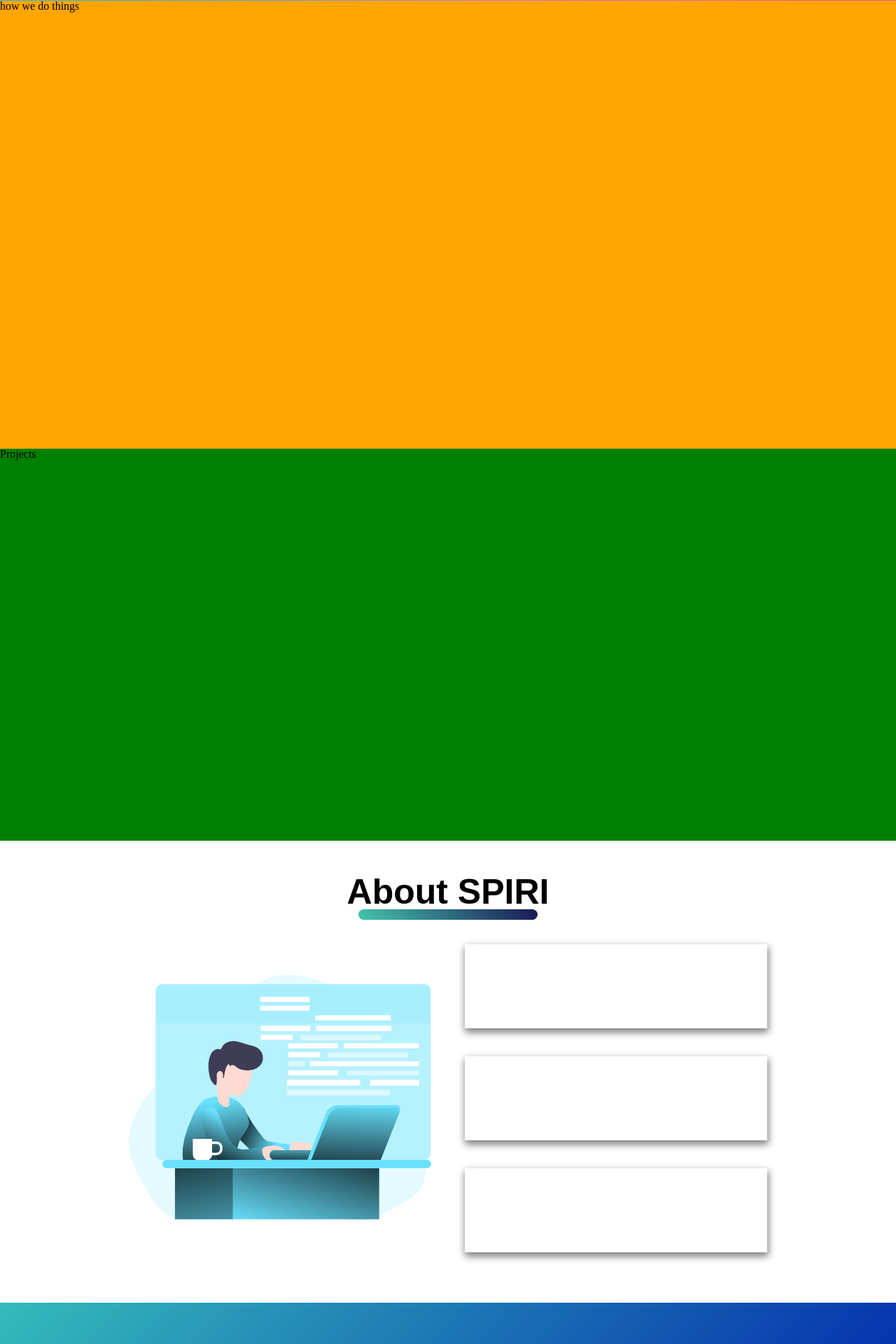
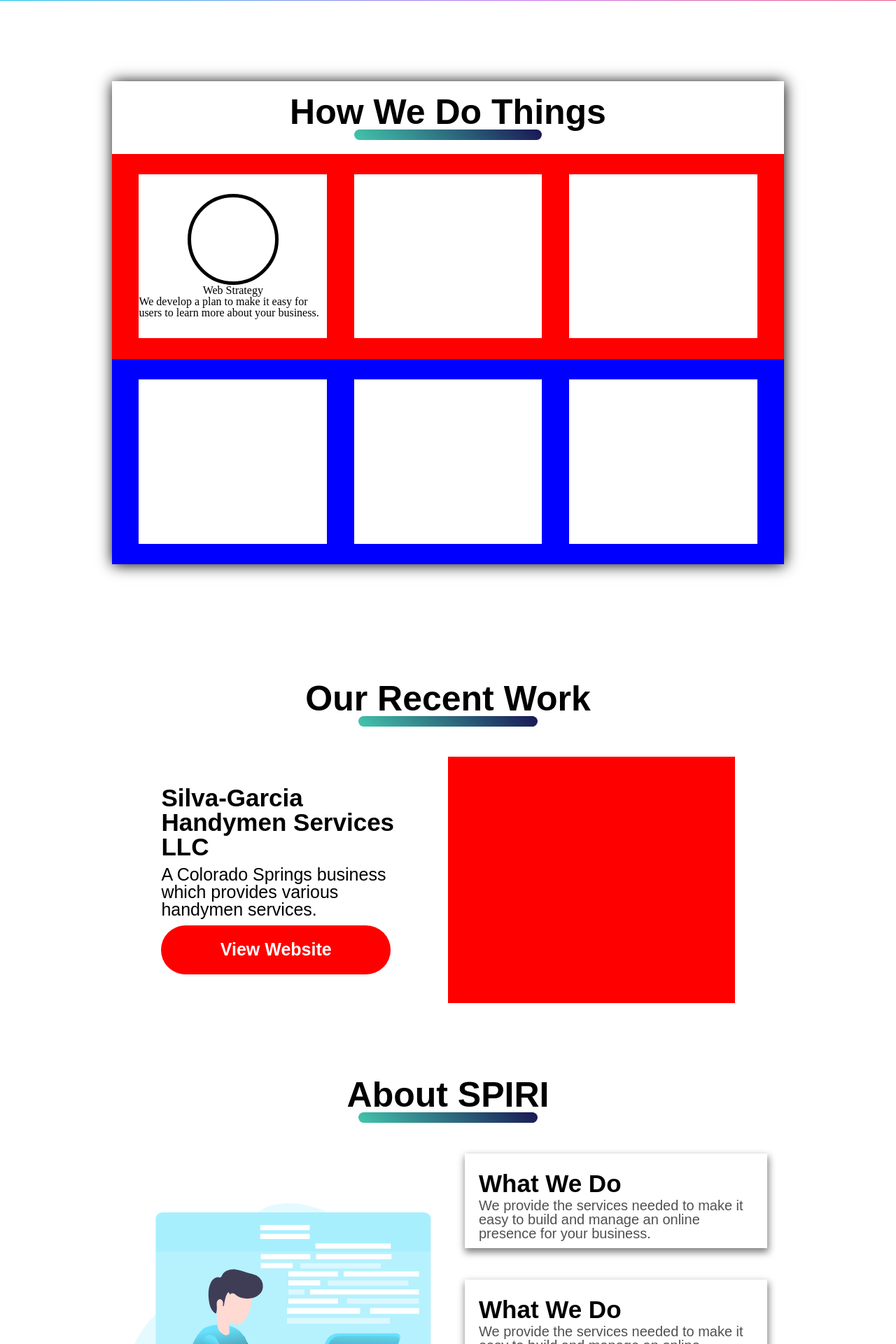
Before and after one commit to HectorSilvaRobles/spiri_website, a React (Create React App) app: page / in a window 1280 px wide. Shown: the part 2579-4499 px from the top of the page at 70% size. Built offline with nearby package versions, Linux system fonts and the light colour scheme.

Commit message:
Sudnay work

```diff
--- a/src/Components/Homepage/About/Hp_about.js
+++ b/src/Components/Homepage/About/Hp_about.js
@@ -15,9 +15,30 @@
                         <img src={image} alt='Programmer making a website' />
                     </div>
                     <div className='about-content-info'>
-                        <div className='about-section-info'></div>
-                        <div className='about-section-info'></div>
-                        <div className='about-section-info'></div>
+                        <div className='about-section-info'>
+                            <div className='about-section-header'>
+                                <h1>What We Do</h1>
+                            </div>
+                            <div className='about-section-wording'>
+                                <p>We provide the services needed to make it easy to build and manage an online presence for your business.</p>
+                            </div>
+                        </div>
+                        <div className='about-section-info'>
+                            <div className='about-section-header'>
+                                <h1>What We Do</h1>
+                            </div>
+                            <div className='about-section-wording'>
+                                <p>We provide the services needed to make it easy to build and manage an online presence for your business.</p>
+                            </div>
+                        </div>
+                        <div className='about-section-info'>
+                            <div className='about-section-header'>
+                                <h1>What We Do</h1>
+                            </div>
+                            <div className='about-section-wording'>
+                                <p>We provide the services needed to make it easy to build and manage an online presence for your business.</p>
+                            </div>
+                        </div>
                     </div>
                 </div>
             </div>
--- a/src/Components/Homepage/About/hp_about.css
+++ b/src/Components/Homepage/About/hp_about.css
@@ -1,6 +1,6 @@
 .hp-about {
     background: white;
-    height: 80vh;
+    height: 90vh;
     width: 100%;
     display: flex;
     flex-direction: column;
@@ -63,10 +63,41 @@
     width: 90%;
     background: white;
     box-shadow: 1px 5px 10px 1px grey;
+    display: flex;
+    flex-direction: column;
+    justify-content: center;
+}
+
+.about-section-header {
+    height: 40%;
+    display: flex;
+    align-items: flex-end;
+}
+
+.about-section-header, .about-section-wording {
+    margin-left: 20px;
+    width: 90%;
+}
+.about-section-wording {
+    display: flex;
+    align-items: center;
+    height: 50%;
+}
+
+.about-section-header > h1 {
+    font-size: 35px;
+    font-weight: bold;
+    font-family: Arial, Helvetica, sans-serif;
+}
+
+.about-section-wording > p {
+    font-size: 20px;
+    font-family: Arial, Helvetica, sans-serif;
+    color: #505050;
 }
 
 /*** Mobile View ***/
-@media screen and (max-width: 550px){
+@media screen and (max-width: 800px){
     .hp-about{
         height: 120vh;
     }
@@ -96,6 +127,10 @@
         width: 90%;
         height: 40%;
     }
+
+    .about-content-image > img {
+        width: 80%;
+    }
 }
 
 /*** Tablet view ***/
--- a/src/Components/Homepage/HowWeDoThings/HWDT.js
+++ b/src/Components/Homepage/HowWeDoThings/HWDT.js
@@ -5,7 +5,26 @@
     render() {
         return (
             <div className='hwdt'>
-                how we do things
+                <div className='hwdt-div'>
+                    <div className='hwdt-header'>
+                        <h1>How We Do Things</h1>
+                        <div className='underline_1'></div>
+                    </div>
+                    <div className='hwdt-div-top'>
+                        <div className='hwdt-card'>
+                            <div className='hwdt-card-image'></div>
+                            <h1>Web Strategy</h1>
+                            <p>We develop a plan to make it easy for users to learn more about your business.</p>
+                        </div>
+                        <div className='hwdt-card'></div>
+                        <div className='hwdt-card'></div>
+                    </div>
+                    <div className='hwdt-div-bottom'>
+                        <div className='hwdt-card'></div>
+                        <div className='hwdt-card'></div>
+                        <div className='hwdt-card'></div>
+                    </div>
+                </div>
             </div>
         )
     }
--- a/src/Components/Homepage/HowWeDoThings/hwdt.css
+++ b/src/Components/Homepage/HowWeDoThings/hwdt.css
@@ -1,5 +1,80 @@
 .hwdt {
-    height: 80vh;
+    height: 115vh;
     width: 100%;
-    background: orange;
+    display: flex;
+    justify-content: center;
+    align-items: center;
 }
+
+.hwdt-header {
+    height: 15%;
+    width: 70%;
+    display: flex;
+    justify-content: center;
+    align-items: center;
+    flex-direction: column;
+}
+
+.hwdt-header > h1 {
+    font-size: 50px;
+    font-weight: bold;
+    font-family: Arial, Helvetica, sans-serif;
+}
+
+.hwdt-div {
+    background: white;
+    box-shadow: 1px 1px 20px 0px black;
+    height: 75%;
+    width: 75%;
+    display: flex;
+    flex-direction: column;
+    justify-content: center;
+    align-items: center;
+}
+
+.hwdt-div-top {
+    background: red;
+    height: 42.5%;
+    width: 100%;
+    display: flex;
+    justify-content: space-evenly;
+    align-items: center;
+}
+
+.hwdt-div-bottom {
+    background: blue;
+    height: 42.5%;
+    width: 100%;
+    display: flex;
+    justify-content: space-evenly;
+    align-items: center;
+}
+
+.hwdt-card {
+    height: 80%;
+    width: 28%;
+    background: white;
+    display: flex;
+    flex-direction: column;
+    justify-content: center;
+    align-items: center;
+}
+
+.hwdt-card-image {
+    height: 120px;
+    width: 120px;
+    border: solid black 5px;
+    border-radius: 100%;
+}
+
+
+/*** Mobile View ***/
+@media screen and (max-width: 550px){
+    .hwdt {
+        height: 200vh;
+    }
+    .hwdt-div {
+        height: 90%;
+        width: 95%;
+    }
+}
--- a/src/Components/Homepage/Projects/Hp_projects.js
+++ b/src/Components/Homepage/Projects/Hp_projects.js
@@ -5,7 +5,18 @@
     render() {
         return (
             <div className='hp-projects'>
-                Projects
+                <div className='hp-projects-header'>
+                    <h1>Our Recent Work</h1>
+                    <div className='underline_1'></div>
+                </div>
+                <div className='hp-projects-content'>
+                    <div className='projects-info'>
+                        <h1>Silva-Garcia Handymen Services LLC</h1>
+                        <p>A Colorado Springs business which provides various handymen services.</p>
+                        <div className='view-website-button'>View Website</div>
+                    </div>
+                    <div className='projects-image'></div>
+                </div>
             </div>
         )
     }
--- a/src/Components/Homepage/Projects/hp_projects.css
+++ b/src/Components/Homepage/Projects/hp_projects.css
@@ -1,5 +1,179 @@
 .hp-projects {
     height: 70vh;
     width: 100%;
-    background: green;
+    background: white;
+    display: flex;
+    flex-direction: column;
+    align-items: center;
+    justify-content: center;
 }
+
+.hp-projects-header {
+    height: 20%;
+    width: 50%;
+    display: flex;
+    justify-content: center;
+    align-items: center;
+    flex-direction: column;
+}
+
+.hp-projects-header > h1 {
+    font-size: 50px;
+    font-family: Arial, Helvetica, sans-serif;
+    font-weight: bold;
+
+}
+
+.hp-projects-content {
+    height: 70%;
+    width: 80%;
+    display: flex;
+    justify-content: center;
+    align-items: center;
+}
+
+.projects-info {
+    height: 90%;
+    width: 40%;
+    display: flex;
+    flex-direction: column;
+    justify-content: center;;
+}
+
+.projects-info > h1 {
+    font-size: 35px;
+    font-weight: bold;
+    font-family: Arial, Helvetica, sans-serif;
+    width: 90%;
+}
+
+.projects-info > p {
+    font-size: 25px;
+    font-family: Arial, Helvetica, sans-serif;
+    margin: 10px 0;
+    width: 90%;
+}
+
+.view-website-button {
+    width: 80%;
+    height: 20%;
+    background: red;
+    color: white;
+    font-size: 25px;
+    border-radius: 100px;
+    font-family: Arial, Helvetica, sans-serif;
+    font-weight: bold;
+    display: flex;
+    justify-content: center;
+    align-items: center;
+}
+
+.projects-image {
+    background: red;
+    height: 90%;
+    width: 40%;
+}
+
+
+/**** Mobile View ****/
+@media screen and (max-width: 550px){
+    .hp-projects{
+        height: 100vh;
+    }
+
+    .hp-projects-header{
+        width: 95%;
+        height: 15%;
+    }
+
+    .hp-projects-header > h1 {
+        text-align: center;
+        font-size: 40px;
+    }
+
+    .hp-projects-content{
+        flex-direction: column-reverse;
+        width: 100%;
+    }
+
+    .projects-image {
+        width: 95%;
+        height: 45%;
+    }
+
+    .projects-info {
+        width: 95%;
+        height: 55%;
+        align-items: center;
+    }
+
+    .projects-info > h1, .projects-info > p {
+        text-align: center;
+    }
+}
+
+
+/*** Tablet View ***/
+@media screen and (max-width: 950px) and (min-width: 551px){
+    .hp-projects-header > h1 {
+        font-size: 45px;
+    }
+
+    .hp-projects-content{
+        width: 90%;
+    }
+
+    .projects-info, .projects-image{
+        width: 50%;
+    }
+
+    .projects-info > h1 {
+        font-size: 30px;
+        width: 90%;
+    }
+
+    .projects-info > p {
+        font-size: 25px;
+        width: 90%;
+    }
+}
+
+/*** Small Laptop and Large Tablet View ***/
+@media screen and (max-width: 1250px) and (min-width: 951px){
+    .hp-projects-header{
+        width: 60%;
+    }
+
+    .hp-projects-content {
+        width: 90%;
+    }
+
+    .projects-info, .projects-image{
+        width: 45%;
+    }
+    .projects-info > h1, .projects-info > p {
+        width: 90%;
+    }
+}
+
+/*** 4k Monitor ***/
+@media screen and (min-width: 1800px){
+    .hp-projects-header > h1 {
+        font-size: 100px;
+    }
+
+    .projects-info > h1 {
+        font-size: 70px;
+        width: 90%;
+    }
+
+    .projects-info > p {
+        font-size: 50px;
+        width: 90%;
+        margin: 20px 0;
+    }
+
+    .view-website-button {
+        font-size: 50px;
+    }
+}
```
